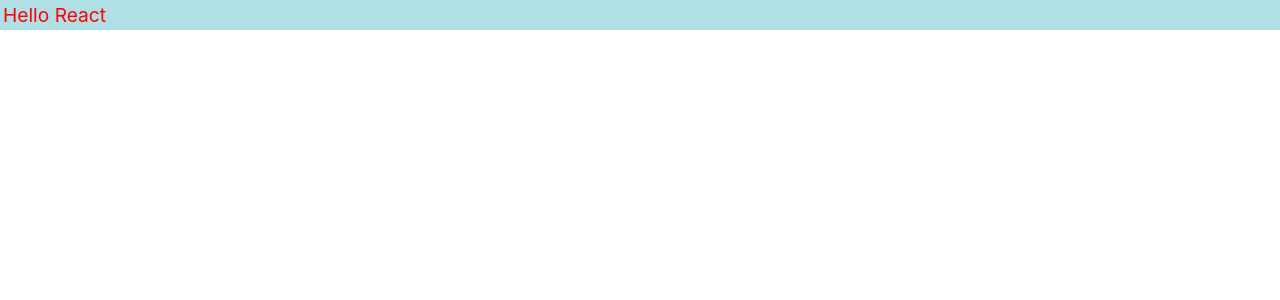
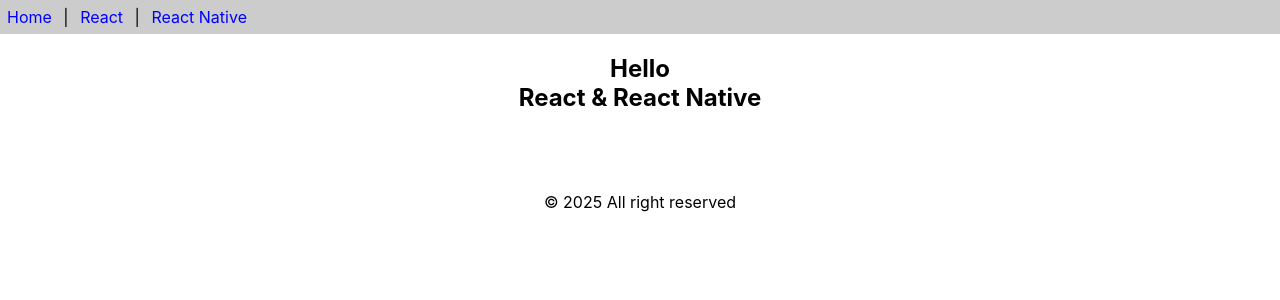
Before and after one commit to phollakrit/app1_ECT68, a React (Create React App) app: page / in a window 1280 px wide. Shown: the top 300 px of the page. Built offline with nearby package versions, Linux system fonts and the light colour scheme.

Commit message:
Function Component

```diff
--- a/src/App.js
+++ b/src/App.js
@@ -1,14 +1,15 @@
-import logo from './logo.svg';
-import './App.css';
+import React from "react";
+import { Content, Footer, Header } from "./func-components";
+
 
 function App() {
-  const divStyle={
-    color:'red',
-    backgroundColor:'powderblue',
-    fontSize:'larger',
-    padding:'3px',
-  }
-  return <div style={divStyle}>Hello React</div>
+  return (
+    <>
+      <Header/>
+      <Content/>
+      <Footer/>
+    </>
+  )
 }
 
 export default App;
--- /dev/null
+++ b/src/func-components.js
@@ -0,0 +1,34 @@
+import React from "react";
+
+export function Header(){
+    const aStyle={
+        display:'inline-block',
+        color:'blue',
+        margin:'7px',
+        textDecoration:'none'
+    }
+    return(
+        <div style={{backgroundColor:'#ccc'}}>
+            <a href="" style={aStyle}>Home</a> |&nbsp;
+            <a href="" style={aStyle}>React</a> |&nbsp;
+            <a href="" style={aStyle}>React Native</a>
+        </div>
+    )
+}
+
+export function Content(){
+    return(
+        <div style={{textAlign:'center'}}>
+            <h2>Hello <br/> React & React Native</h2>
+            <br/><br/><br/>
+        </div>
+    )
+}
+
+export const Footer=()=>{
+    return(
+        <div style={{textAlign:'center'}}>
+            &copy; {new Date().getFullYear()} All right reserved
+        </div>
+    )
+}
--- /dev/null
+++ b/src/style.css
@@ -0,0 +1,9 @@
+h2{
+    font-size: 20px;
+    color: blue;
+}
+.title{
+    font-size: 16px;
+    color: green;
+    text-decoration: underline;
+}
```
